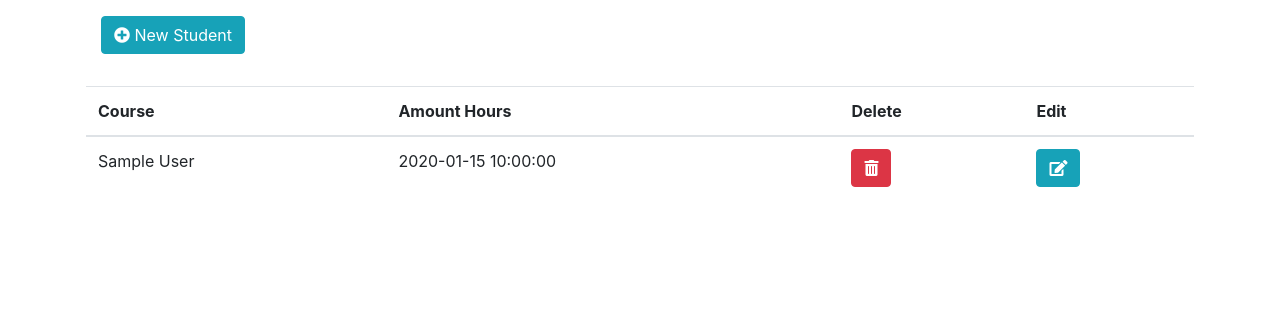
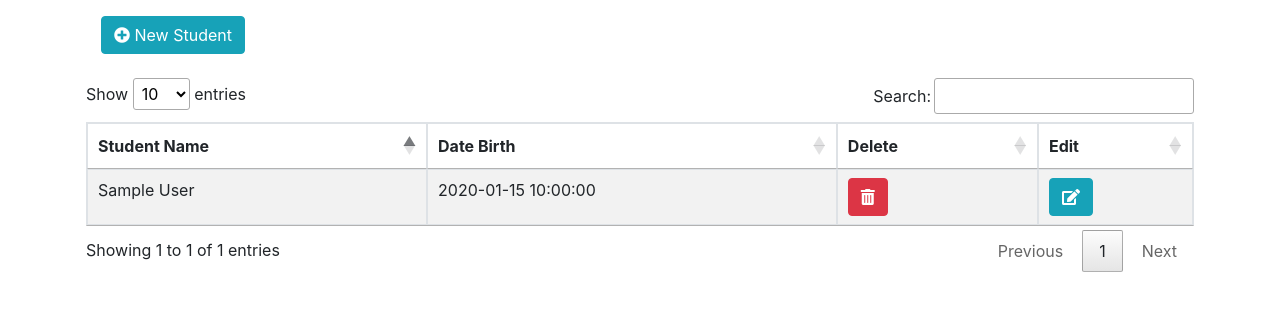
Before and after one commit to alexandrepalmag/Courses-Website-with-php, a PHP site: page /index.php?page=students in a window 1280 px wide. Shown: the part 101-412 px from the top of the page. Run offline with PHP 8.4, Linux system fonts and the light colour scheme; tables that the repository leaves empty or names only in its code hold one stand-in row (values such as "Sample post"); some libraries are stand-ins or nearby versions.

Commit message:
added DataTables

```diff
--- a/css/style.css
+++ b/css/style.css
@@ -30,6 +30,6 @@ nav#navGeneral {
     background: rgba(16, 39, 112, 0.98);
     color: rgb(255, 255, 255);
 }
-#person-table {
+#content-tstudent {
     margin-top: 2rem;
 }
--- a/footer.php
+++ b/footer.php
@@ -2,5 +2,15 @@
 </body>
 <script src="lib/jquery/jquery.min.js"></script>
 <script src="lib/bootstrap/js/bootstrap.min.js"></script>
+<script src="//cdn.datatables.net/1.10.21/js/jquery.dataTables.min.js"></script>
+<script src="https://cdn.datatables.net/1.10.21/css/dataTables.bootstrap4.min.css"></script>
+
+<script>
+$(document).ready( function () {
+    $('#table-student').DataTable();
+    $('#table-course').DataTable();
+    $('#table-enrollment').DataTable();
+} );
+</script>
 
 </html>
--- a/header.php
+++ b/header.php
@@ -8,6 +8,8 @@
     <link rel="stylesheet" href="lib/fontawesome/css/all.css">
     <link rel="stylesheet" href="css/style.css">
     <link rel="stylesheet" href="lib/bootstrap/css/bootstrap.min.css">
+    <link rel="stylesheet" href="//cdn.datatables.net/1.10.21/css/jquery.dataTables.min.css">
+
 </head>
 
 <body>
--- a/views/courses.php
+++ b/views/courses.php
@@ -4,8 +4,8 @@
         New Course
     </a>
 </div>
-
-<table class="table" id="person-table">
+<br>
+<table class="table table-striped table-bordered" id="table-course">
     <thead>
         <tr>
             <th scope="col">Course</th>
--- a/views/enrollments.php
+++ b/views/enrollments.php
@@ -4,8 +4,8 @@
         New Enrollment
     </a>
 </div>
-
-<table class="table" id="person-table">
+<br>
+<table class="table table-striped table-bordered" id="table-enrollment">
     <thead>
         <tr>
             <th scope="col">Student Name</th>
--- a/views/students.php
+++ b/views/students.php
@@ -4,11 +4,12 @@
         New Student
     </a>
 </div>
-<table class="table" id="person-table">
+<br>
+<table class="table table-striped table-bordered" id="table-student">
         <thead>
             <tr>
-            <th scope="col">Course</th>
-            <th scope="col">Amount Hours</th>
+                <th scope="col">Student Name</th>
+                <th scope="col">Date Birth</th>
                 <th scope="col">Delete</th>
                 <th scope="col">Edit</th>
             </tr>
```
Lines whose indentation alone changed are shown as unchanged.
